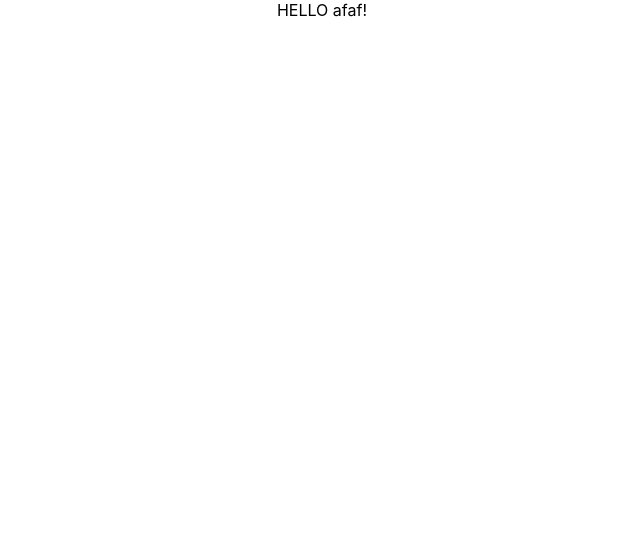
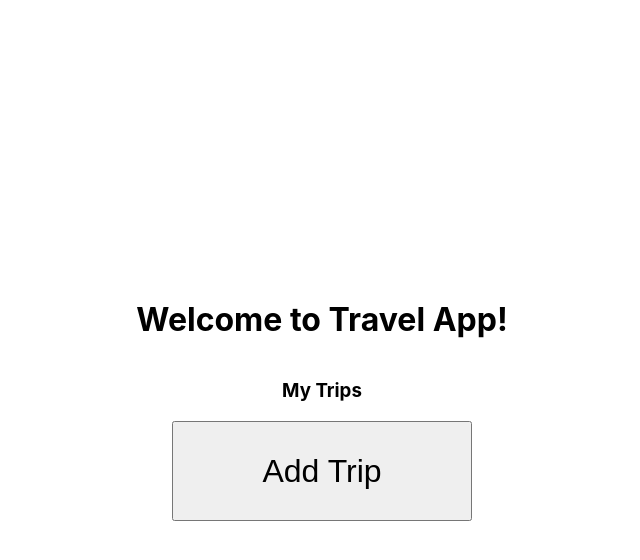
Before and after one commit to Druage/travelapp, a React (Create React App) app: page / in a window 1280 px wide. Shown: the top 560 px of the page, without its empty margins (318-958 px from the left). Built offline with nearby package versions, Linux system fonts and the light colour scheme.

Commit message:
Coded up initial travel app main page

```diff
--- a/src/App.css
+++ b/src/App.css
@@ -1,38 +1,20 @@
 .App {
-  text-align: center;
+
 }
 
-.App-logo {
-  height: 40vmin;
-  pointer-events: none;
+.container {
+    display: flex;
+    align-items: center;
+    justify-content: center;
+
+    flex-direction: column;
+
+    height: 100vh;
+    width: 100vw;
 }
 
-@media (prefers-reduced-motion: no-preference) {
-  .App-logo {
-    animation: App-logo-spin infinite 20s linear;
-  }
+.add-trip-button {
+    height: 100px;
+    width: 300px;
+    font-size: 2rem;
 }
-
-.App-header {
-  background-color: #282c34;
-  min-height: 100vh;
-  display: flex;
-  flex-direction: column;
-  align-items: center;
-  justify-content: center;
-  font-size: calc(10px + 2vmin);
-  color: white;
-}
-
-.App-link {
-  color: #61dafb;
-}
-
-@keyframes App-logo-spin {
-  from {
-    transform: rotate(0deg);
-  }
-  to {
-    transform: rotate(360deg);
-  }
-}
--- a/src/App.tsx
+++ b/src/App.tsx
@@ -1,13 +1,18 @@
 import React from 'react';
-import logo from './logo.svg';
 import './App.css';
 
 function App() {
-  return (
-    <div className="App">
-      HELLO afaf!
-    </div>
-  );
+    return (
+        <div className="App">
+
+            <div className="container">
+                <h1>Welcome to Travel App!</h1>
+                <h3>My Trips</h3>
+                <button className="add-trip-button">Add Trip</button>
+            </div>
+
+        </div>
+    );
 }
 
 export default App;
```
